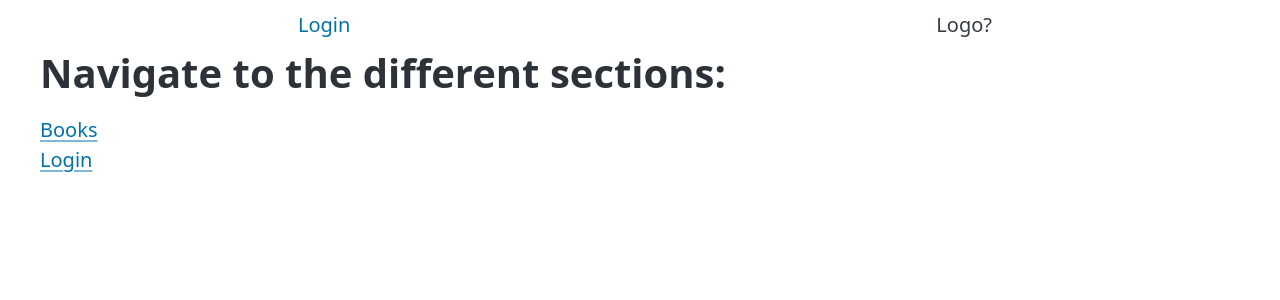
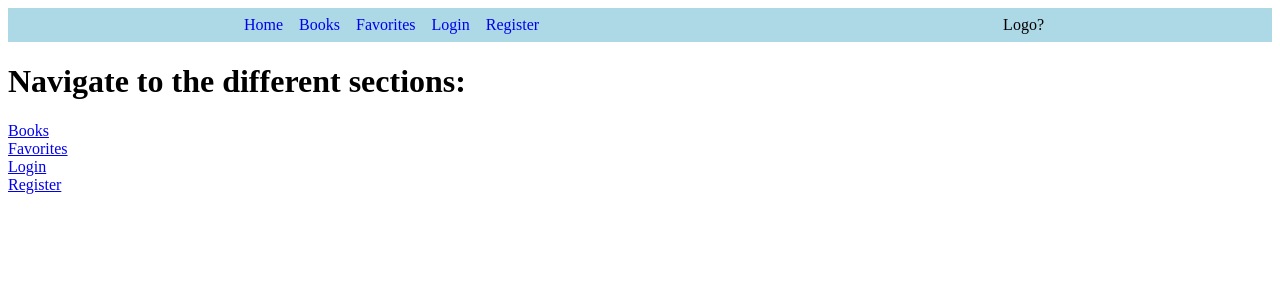
Before and after one commit to Smooen/sv-azubi-lib, a SvelteKit app: page / in a window 1280 px wide. Shown: the top 300 px of the page. Built offline with nearby package versions, Linux system fonts and the light colour scheme.

Commit message:
remove picocss and use header component to navigate to everywhere

```diff
--- a/src/routes/+layout.svelte
+++ b/src/routes/+layout.svelte
@@ -1,5 +1,5 @@
 <script>
-	import '@picocss/pico';
+	//import '@picocss/pico';
 	let { children } = $props();
 	import Header from './Header.svelte'
 </script>
--- a/src/routes/+page.svelte
+++ b/src/routes/+page.svelte
@@ -2,4 +2,9 @@
 
 <a href="/books">Books</a>
 <br>
+<a href="/favorites">Favorites</a>
+<br>
 <a href="/login">Login</a>
+<br>
+<a href="/register">Register</a>
+<br>
--- a/src/routes/Header.svelte
+++ b/src/routes/Header.svelte
@@ -1,6 +1,10 @@
 <header>
     <nav>
+        <a href="/">Home</a>
+        <a href="/books">Books</a>
+        <a href="/favorites">Favorites</a>
         <a href="/login">Login</a>
+        <a href="/register">Register</a>
     </nav>
     <div>Logo?</div>
 </header>
@@ -10,10 +14,15 @@
         position: static;
         top: 0;
         width: 100%;
-        background-color: var(--pico-background-color);
+        background-color: lightblue;
         display: flex;
         justify-content: space-around;
         align-items: center;
+    }
+
+    nav {
+        display: flex;
+        justify-content: space-around;
     }
 
     nav a {
```
